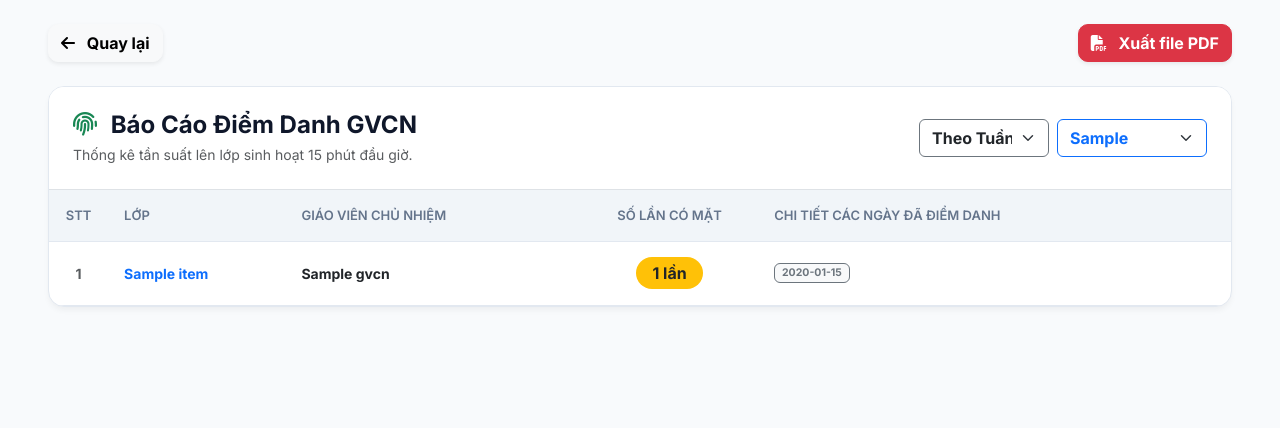
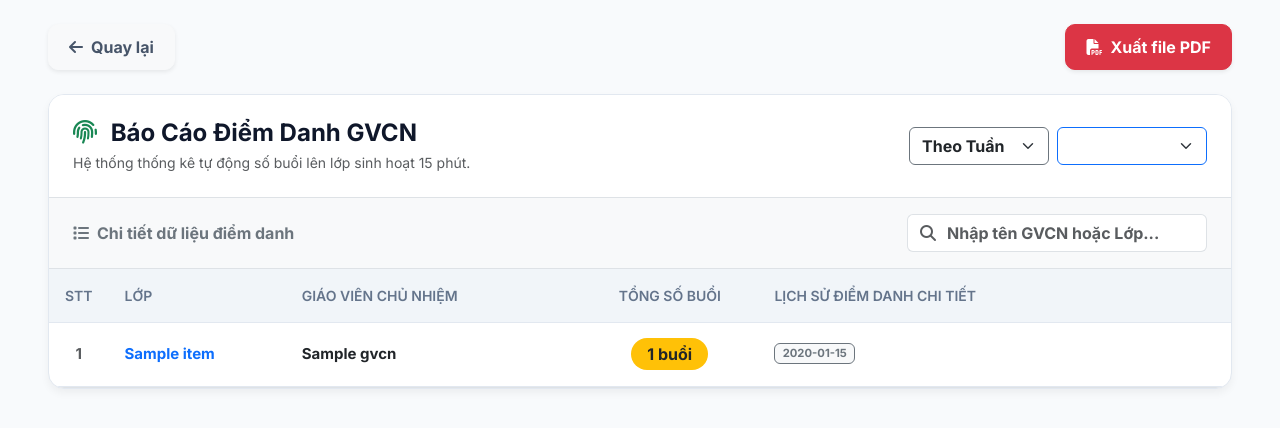
Before and after one commit to hoctaponlineth-design/thidua_thptthanhhoa, a Flask app: template templates/gvcn_attendance.html in a window 1280 px wide. Shown: the top 428 px of the page. Run offline with Flask 3, Linux system fonts and the light colour scheme; the template is opened without the code that fills it: most values are stand-ins (such as "Sample title", 1, 10 or a date in 2020); lists and menus that the app fills with data are empty.

Commit message:
Add files via upload

```diff
--- a/templates/gvcn_attendance.html
+++ b/templates/gvcn_attendance.html
@@ -2,58 +2,68 @@
 <html lang="vi">
 <head>
     <meta charset="UTF-8">
-    <!-- Đã thêm thẻ viewport để tự động hiển thị tràn viền trên mọi thiết bị -->
     <meta name="viewport" content="width=device-width, initial-scale=1.0, maximum-scale=1.0, user-scalable=no, viewport-fit=cover">
+    <meta name="theme-color" content="#e11d48">
     <title>Thống kê Điểm danh GVCN - Hệ thống Quản lý</title>
-    <link href="https://fonts.googleapis.com/css2?family=Inter:wght@400;500;600;700&display=swap" rel="stylesheet">
+
+    <link rel="preconnect" href="https://fonts.googleapis.com">
+    <link rel="preconnect" href="https://fonts.gstatic.com" crossorigin>
+    <link href="https://fonts.googleapis.com/css2?family=Inter:wght@400;500;600;700;800&display=swap" rel="stylesheet">
     <link href="https://cdn.jsdelivr.net/npm/bootstrap@5.3.0/dist/css/bootstrap.min.css" rel="stylesheet">
     <link rel="stylesheet" href="https://cdnjs.cloudflare.com/ajax/libs/font-awesome/6.4.0/css/all.min.css">
+
     <style>
-        body { font-family: 'Inter', sans-serif; background-color: #f8fafc; }
-        /* Thêm width: 100% để đảm bảo khung thẻ bung rộng tối đa */
-        .glass-card { background: #ffffff; border-radius: 16px; box-shadow: 0 4px 6px -1px rgba(0,0,0,0.05); border: 1px solid #e2e8f0; width: 100%; }
+        body { font-family: 'Inter', sans-serif; background-color: #f8fafc; overflow-x: hidden; margin: 0; padding: 0; }
+        .glass-card { background: #ffffff; border-radius: 16px; box-shadow: 0 4px 8px rgba(0,0,0,0.05); border: 1px solid #e2e8f0; width: 100%; }
 
-        /* [NÂNG CẤP]: CẤU HÌNH KHÓA DÒNG TIÊU ĐỀ (STICKY HEADER) */
-        .table-responsive-scroll {
-            max-height: 65vh; /* Giới hạn chiều cao khung để tạo thanh cuộn */
-            overflow-y: auto;
-            overflow-x: auto; /* Thêm tính năng vuốt ngang nếu màn hình hẹp */
-            width: 100%;
-        }
+        .table-responsive-scroll { max-height: 65vh; overflow-y: auto; overflow-x: auto; width: 100%; }
         .table-modern { width: 100%; border-collapse: separate; border-spacing: 0; }
         .table-modern thead th {
-            position: sticky;
-            top: 0;
-            z-index: 10;
-            background: #f1f5f9; /* Phải có nền để không bị trong suốt khi cuộn */
-            color: #64748b;
-            font-size: 13px;
-            font-weight: 600;
-            text-transform: uppercase;
-            padding: 16px;
-            white-space: nowrap;
-            box-shadow: 0 1px 0px #e2e8f0; /* Tạo viền dưới ảo cho sticky header */
+            position: sticky; top: 0; z-index: 10; background: #f1f5f9; color: #64748b;
+            font-size: 14px; font-weight: 600; text-transform: uppercase; padding: 16px;
+            white-space: nowrap; box-shadow: 0 1px 0px #e2e8f0;
         }
-        .table-modern tbody td { padding: 16px; font-size: 14px; font-weight: 500; border-bottom: 1px solid #e2e8f0; vertical-align: middle;}
+        .table-modern tbody td { padding: 16px; font-size: 15px; font-weight: 500; border-bottom: 1px solid #e2e8f0; vertical-align: middle;}
         .table-modern tbody tr:hover { background-color: #f8fafc; }
 
-        /* CẤU HÌNH GIAO DIỆN XUẤT PDF CHUẨN VĂN BẢN (CHỈ HIỆN KHI IN) */
+        .bottom-nav {
+            display: none; position: fixed; bottom: 0; left: 0; width: 100%;
+            background-color: #ffffff; box-shadow: 0 -4px 20px rgba(0,0,0,0.08);
+            border-radius: 24px 24px 0 0; z-index: 1040; padding: 10px 5px;
+            padding-bottom: max(10px, env(safe-area-inset-bottom)); border-top: 1px solid #e2e8f0;
+        }
+        .bottom-nav-item {
+            flex: 1; text-align: center; color: #94a3b8; text-decoration: none;
+            display: flex; flex-direction: column; align-items: center; justify-content: center;
+            transition: all 0.3s ease; background: transparent; border: none; padding: 5px 0;
+        }
+        .bottom-nav-item i { font-size: 20px; margin-bottom: 4px; transition: all 0.3s ease; }
+        .bottom-nav-item span { font-size: 10.5px; font-weight: 600; white-space: nowrap; }
+        .bottom-nav-item.active { color: #e11d48; }
+        .bottom-nav-item.active i { transform: translateY(-2px); }
+
+        @media (max-width: 1200px) { .bottom-nav { display: flex; } body { padding-bottom: 85px !important; } }
+        @media (max-width: 768px) {
+            .container-fluid { padding-left: 8px !important; padding-right: 8px !important; }
+            .glass-card { border-radius: 12px; }
+            .table-modern tbody td { padding: 12px 10px !important; font-size: 14px; }
+            .table-modern thead th { padding: 12px 10px !important; font-size: 13px; }
+            .filter-container, .search-container { flex-direction: column; align-items: stretch !important; gap: 10px; }
+            .filter-container form { width: 100%; justify-content: space-between;}
+            .search-box { width: 100% !important; }
+        }
+
         @media print {
             @page { size: A4 portrait; margin: 20mm; }
-            body { background: #fff !important; color: #000 !important; font-family: "Times New Roman", Times, serif !important; }
-
-            .no-print { display: none !important; }
+            body { background: #fff !important; color: #000 !important; font-family: "Times New Roman", Times, serif !important; overflow: visible !important; }
+            .no-print, .bottom-nav { display: none !important; }
             .glass-card { border: none !important; box-shadow: none !important; border-radius: 0 !important; }
-            /* Cập nhật thành container-fluid cho bản in */
             .container-fluid { max-width: 100% !important; padding: 0 !important; margin: 0 !important; }
             .print-only { display: block !important; }
-
-            /* Tắt thanh cuộn khi in để xuất full danh sách */
             .table-responsive-scroll { max-height: none !important; overflow: visible !important; }
-            .table-modern { border-collapse: collapse !important; margin-top: 15px !important; }
+            .table-modern { border-collapse: collapse !important; margin-top: 15px !important; width: 100% !important; }
             .table-modern th, .table-modern td { border: 1px solid #000 !important; padding: 8px 10px !important; font-size: 13pt !important; color: #000 !important; box-shadow: none !important;}
             .table-modern thead th { position: static !important; background: #fff !important; font-weight: bold !important; text-transform: none !important; }
-
             .badge { background: transparent !important; color: #000 !important; border: none !important; padding: 0 !important; font-size: 13pt !important; font-weight: normal !important; }
             .badge i { display: none !important; }
         }
@@ -61,22 +71,23 @@
     </style>
 </head>
 <body>
-    <!-- [ĐÃ SỬA LỖI TẠI ĐÂY]: Đổi "container" thành "container-fluid px-3 px-xl-5" -->
-    <div class="container-fluid px-3 px-xl-5 py-4">
 
-        <div class="d-flex justify-content-between align-items-center mb-4 no-print">
-            <a href="/dashboard" class="btn btn-light shadow-sm fw-bold" style="border-radius: 10px;">
+    <div class="container-fluid py-3 py-md-4 px-3 px-xl-5">
+
+        <!-- NÚT QUAY LẠI VÀ XUẤT PDF TRÊN CÙNG -->
+        <div class="d-flex justify-content-between align-items-center mb-3 mb-md-4 no-print">
+            <a href="/dashboard" class="btn btn-light shadow-sm fw-bold d-flex align-items-center justify-content-center" style="border-radius: 10px; color: #475569; padding: 10px 20px; text-decoration: none;">
                 <i class="fa-solid fa-arrow-left me-2"></i> Quay lại
             </a>
-            <button onclick="window.print()" class="btn btn-danger shadow-sm fw-bold" style="border-radius: 10px;">
-                <i class="fa-solid fa-file-pdf me-2"></i> Xuất file PDF
+            <button onclick="window.print()" class="btn btn-danger shadow-sm fw-bold d-flex align-items-center justify-content-center" style="border-radius: 10px; padding: 10px 20px;">
+                <i class="fa-solid fa-file-pdf me-2"></i> <span class="d-none d-md-inline">Xuất file PDF</span>
             </button>
         </div>
 
         <div class="glass-card overflow-hidden">
 
-            <!-- HEADER BẢN IN -->
-            <div class="print-only" style="margin-bottom: 30px;">
+            <!-- QUỐC HIỆU BẢN IN -->
+            <div class="print-only" style="margin-bottom: 20px;">
                 <table style="width: 100%; border: none;">
                     <tr>
                         <td style="width: 45%; text-align: center; vertical-align: top; border: none; font-size: 13pt;">
@@ -90,7 +101,7 @@
                     </tr>
                 </table>
                 <h3 style="text-align: center; font-weight: bold; margin-top: 30px; margin-bottom: 5px; font-size: 16pt;">
-                    BÁO CÁO THỐNG KÊ ĐIỂM DANH GVCN
+                    BÁO CÁO TỔNG HỢP ĐIỂM DANH GVCN
                 </h3>
                 <p style="text-align: center; font-style: italic; font-size: 13pt; margin-top: 0;">
                     (Áp dụng: {{ time_value }})
@@ -98,57 +109,69 @@
             </div>
 
             <!-- HEADER WEB -->
-            <div class="p-4 border-bottom bg-white d-flex justify-content-between align-items-center flex-wrap gap-3 no-print">
+            <div class="p-3 p-md-4 border-bottom bg-white d-flex justify-content-between align-items-center flex-wrap gap-3 no-print filter-container">
                 <div>
                     <h4 class="fw-bold mb-1" style="color: #0f172a;"><i class="fa-solid fa-fingerprint text-success me-2"></i> Báo Cáo Điểm Danh GVCN</h4>
-                    <p class="text-muted mb-0" style="font-size: 14px;">Thống kê tần suất lên lớp sinh hoạt 15 phút đầu giờ.</p>
+                    <p class="text-muted mb-0" style="font-size: 14px;">Hệ thống thống kê tự động số buổi lên lớp sinh hoạt 15 phút.</p>
                 </div>
 
+                <!-- BỘ LỌC ĐÃ NÂNG CẤP ĐẦY ĐỦ CÁC MỐC -->
                 <form action="/gvcn_attendance_stats" method="GET" class="d-flex gap-2">
-                    <select name="time_mode" class="form-select fw-bold border-secondary" style="width: 130px;" onchange="this.form.submit()">
+                    <select name="time_mode" class="form-select fw-bold border-secondary" style="width: 140px;" onchange="this.form.submit()">
                         <option value="week" {% if time_mode == 'week' %}selected{% endif %}>Theo Tuần</option>
                         <option value="month" {% if time_mode == 'month' %}selected{% endif %}>Theo Tháng</option>
+                        <option value="semester" {% if time_mode == 'semester' %}selected{% endif %}>Theo Học kỳ</option>
+                        <option value="year" {% if time_mode == 'year' %}selected{% endif %}>Theo Năm học</option>
                     </select>
-                    <select name="time_value" class="form-select fw-bold text-primary border-primary" style="width: 150px;" onchange="this.form.submit()">
+
+                    <select name="time_value" class="form-select fw-bold text-primary border-primary" style="min-width: 150px; max-width: 250px;" onchange="this.form.submit()">
                         {% if time_mode == 'week' %}
-                            {% for w in available_weeks %}
-                                <option value="{{ w }}" {% if time_value == w %}selected{% endif %}>{{ w }}</option>
-                            {% endfor %}
-                        {% else %}
-                            {% for m in available_months %}
-                                <option value="{{ m }}" {% if time_value == m %}selected{% endif %}>{{ m }}</option>
-                            {% endfor %}
+                            {% for w in available_weeks %}<option value="{{ w }}" {% if time_value == w %}selected{% endif %}>{{ w }}</option>{% endfor %}
+                        {% elif time_mode == 'month' %}
+                            {% for m in available_months %}<option value="{{ m }}" {% if time_value == m %}selected{% endif %}>{{ m }}</option>{% endfor %}
+                        {% elif time_mode == 'semester' %}
+                            {% for s in available_semesters %}<option value="{{ s }}" {% if time_value == s %}selected{% endif %}>{{ s }}</option>{% endfor %}
+                        {% elif time_mode == 'year' %}
+                            {% for y in available_years %}<option value="{{ y }}" {% if time_value == y %}selected{% endif %}>{{ y }}</option>{% endfor %}
                         {% endif %}
                     </select>
                 </form>
             </div>
 
-            <!-- BẢNG DỮ LIỆU ĐÃ KÍCH HOẠT THANH CUỘN VÀ KHÓA HEADER -->
-            <div class="table-responsive table-responsive-scroll">
-                <table class="table-modern">
+            <!-- THANH TÌM KIẾM GVCN TRỰC TIẾP -->
+            <div class="px-3 px-md-4 py-3 bg-light border-bottom d-flex justify-content-between align-items-center search-container no-print">
+                <span class="fw-bold text-secondary d-none d-md-inline"><i class="fa-solid fa-list me-2"></i>Chi tiết dữ liệu điểm danh</span>
+                <div class="input-group search-box" style="width: 300px;">
+                    <span class="input-group-text bg-white border-end-0 text-muted"><i class="fa-solid fa-magnifying-glass"></i></span>
+                    <input type="text" id="searchInput" class="form-control border-start-0 ps-0 fw-bold text-primary" placeholder="Nhập tên GVCN hoặc Lớp..." onkeyup="filterTable()">
+                </div>
+            </div>
+
+            <!-- BẢNG DỮ LIỆU -->
+            <div class="table-responsive table-responsive-scroll border-bottom">
+                <table class="table-modern" id="attendanceTable">
                     <thead>
                         <tr>
                             <th class="text-center" style="width: 5%">STT</th>
                             <th style="width: 15%">Lớp</th>
                             <th style="width: 25%">Giáo viên Chủ nhiệm</th>
-                            <th class="text-center" style="width: 15%">Số Lần Có Mặt</th>
-                            <th style="width: 40%">Chi tiết các ngày đã điểm danh</th>
+                            <th class="text-center" style="width: 15%">Tổng Số Buổi</th>
+                            <th style="width: 40%">Lịch sử điểm danh chi tiết</th>
                         </tr>
                     </thead>
                     <tbody>
                         {% for item in stats_list %}
-                        <tr>
-                            <td class="text-center fw-bold text-muted">{{ loop.index }}</td>
-                            <td class="fw-bold text-primary">{{ item.branch_name }}</td>
-                            <td class="fw-bold text-dark">{{ item.gvcn }}</td>
+                        <tr class="data-row">
+                            <td class="text-center fw-bold text-muted index-col">{{ loop.index }}</td>
+                            <td class="fw-bold text-primary class-col">{{ item.branch_name }}</td>
+                            <td class="fw-bold text-dark gvcn-col">{{ item.gvcn }}</td>
                             <td class="text-center">
                                 {% if item.count >= 3 %}
-                                    <span class="badge bg-success fs-6 rounded-pill px-3 py-2"><i class="fa-solid fa-check me-1"></i> {{ item.count }} lần</span>
+                                    <span class="badge bg-success fs-6 rounded-pill px-3 py-2"><i class="fa-solid fa-check me-1"></i> {{ item.count }} buổi</span>
                                 {% elif item.count > 0 %}
-                                    <!-- [NÂNG CẤP]: Đã gỡ dấu chấm than (!) theo yêu cầu -->
-                                    <span class="badge bg-warning text-dark fs-6 rounded-pill px-3 py-2">{{ item.count }} lần</span>
+                                    <span class="badge bg-warning text-dark fs-6 rounded-pill px-3 py-2">{{ item.count }} buổi</span>
                                 {% else %}
-                                    <span class="badge bg-danger fs-6 rounded-pill px-3 py-2"><i class="fa-solid fa-xmark me-1"></i> 0 lần</span>
+                                    <span class="badge bg-danger fs-6 rounded-pill px-3 py-2"><i class="fa-solid fa-xmark me-1"></i> 0 buổi</span>
                                 {% endif %}
                             </td>
                             <td>
@@ -197,5 +220,42 @@
 
         </div>
     </div>
+
+    <!-- THANH ĐIỀU HƯỚNG DƯỚI ĐÁY -->
+    <div class="bottom-nav no-print" id="mobileBottomNav">
+        <a href="/dashboard" class="bottom-nav-item">
+            <i class="fa-solid fa-arrow-left"></i><span>Quay lại</span>
+        </a>
+        <a href="/bgh/dashboard" class="bottom-nav-item">
+            <i class="fa-solid fa-building-columns"></i><span>Điều hành</span>
+        </a>
+        <a href="/gvcn_attendance_stats" class="bottom-nav-item active">
+            <i class="fa-solid fa-fingerprint"></i><span>Điểm danh</span>
+        </a>
+        <a href="/school_monthly_analysis" class="bottom-nav-item">
+            <i class="fa-solid fa-chart-pie"></i><span>Báo cáo</span>
+        </a>
+    </div>
+
+    <!-- SCRIPT TÌM KIẾM THÔNG MINH GVCN/LỚP THEO THỜI GIAN THỰC -->
+    <script>
+        function filterTable() {
+            let input = document.getElementById("searchInput").value.toLowerCase();
+            let rows = document.querySelectorAll("#attendanceTable .data-row");
+            let count = 1;
+
+            rows.forEach(row => {
+                let lopText = row.querySelector(".class-col").innerText.toLowerCase();
+                let gvcnText = row.querySelector(".gvcn-col").innerText.toLowerCase();
+
+                if (lopText.includes(input) || gvcnText.includes(input)) {
+                    row.style.display = "";
+                    row.querySelector(".index-col").innerText = count++;
+                } else {
+                    row.style.display = "none";
+                }
+            });
+        }
+    </script>
 </body>
 </html>
```
